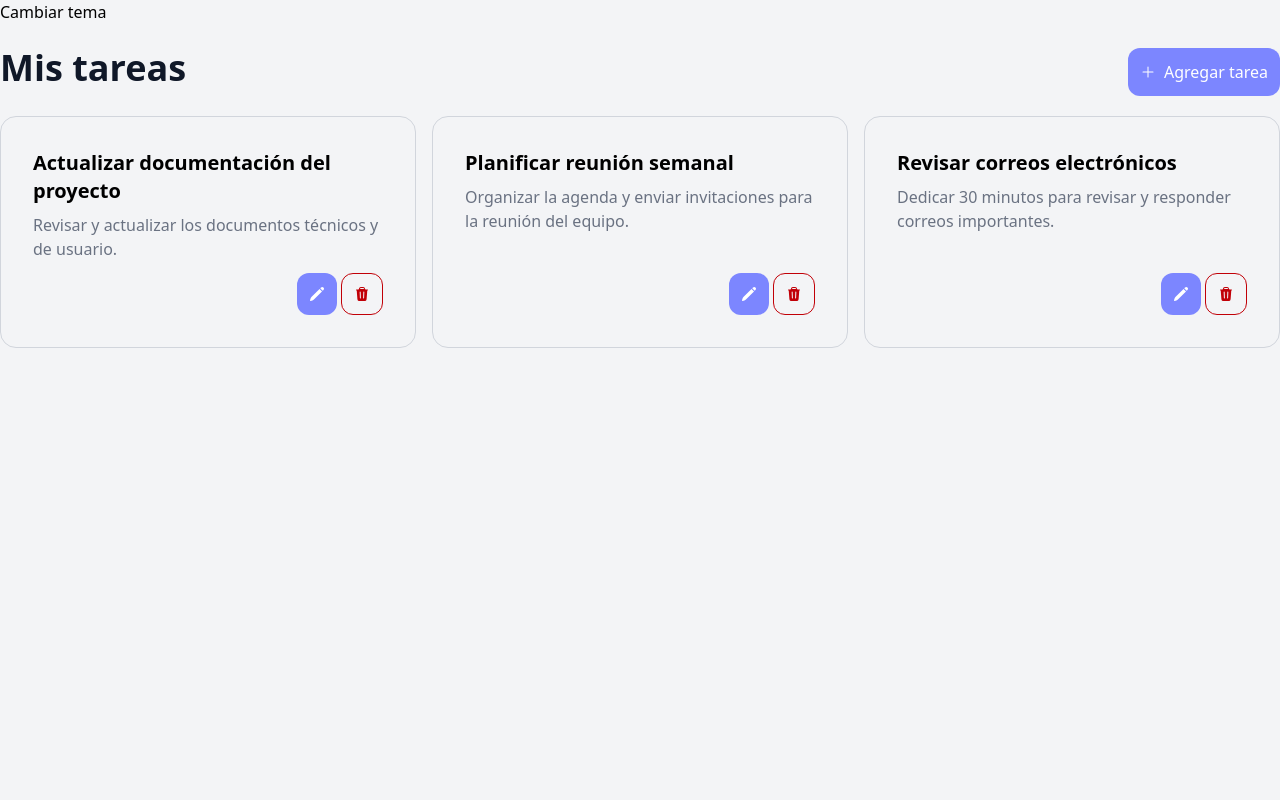
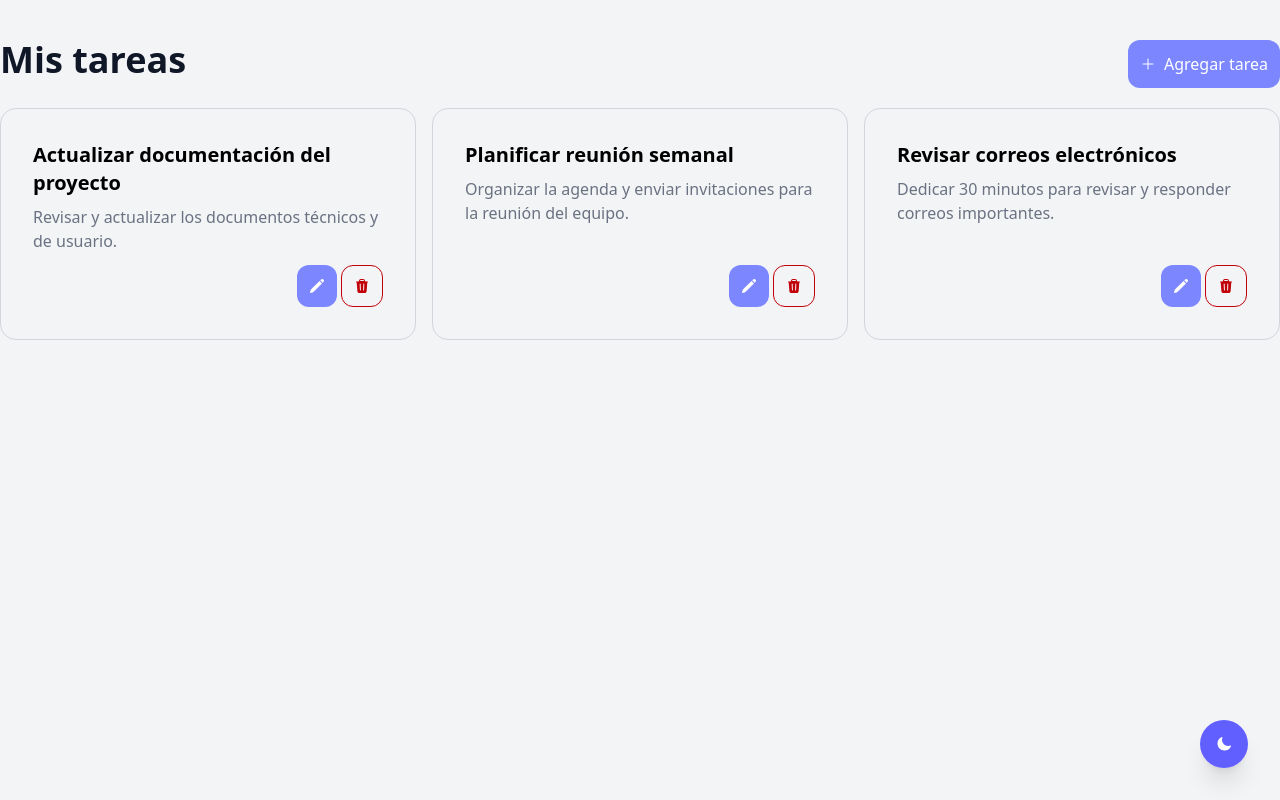
Before and after one commit to josemcj/task-manager, a React (Vite) app: page / in a window 1280 px wide. Built offline with nearby package versions, Linux system fonts and the light colour scheme.

Commit message:
feat: Agrega boton para cambiar theme

```diff
--- a/src/App.jsx
+++ b/src/App.jsx
@@ -1,38 +1,14 @@
-import { useState } from 'react';
+import ToggleThemeBtn from 'components/ToggleThemeBtn';
 import TasksPage from '@/pages/tasks';
-import { useEffect } from 'react';
 
 function App() {
-  const [theme, setTheme] = useState(() => {
-    if (window.matchMedia('(prefers-color-scheme: dark)').matches) {
-      return 'dark';
-    }
-
-    return 'light';
-  });
-
-  const handleChangeTheme = () => {
-    const newTheme = theme === 'light' ? 'dark' : 'light';
-    setTheme(newTheme);
-  };
-
-  useEffect(() => {
-    if (theme === 'dark') {
-      document.querySelector('html').classList.add('dark');
-    } else {
-      document.querySelector('html').classList.remove('dark');
-    }
-  }, [theme]);
-
   return (
     <>
-      <button type="button" onClick={handleChangeTheme}>
-        Cambiar tema
-      </button>
-
-      <main className="py-6">
+      <main className="py-10">
         <TasksPage />
       </main>
+
+      <ToggleThemeBtn />
     </>
   );
 }
--- /dev/null
+++ b/src/components/ToggleThemeBtn.jsx
@@ -0,0 +1,50 @@
+import { useState, useEffect } from 'react';
+import { MoonIcon, SunIcon } from '@heroicons/react/24/solid';
+
+function ToggleThemeBtn() {
+  const [theme, setTheme] = useState(() => {
+    if (window.matchMedia('(prefers-color-scheme: dark)').matches) {
+      return 'dark';
+    }
+
+    return 'light';
+  });
+
+  const handleChangeTheme = () => {
+    const newTheme = theme === 'light' ? 'dark' : 'light';
+    setTheme(newTheme);
+  };
+
+  useEffect(() => {
+    if (theme === 'dark') {
+      document.querySelector('html').classList.add('dark');
+    } else {
+      document.querySelector('html').classList.remove('dark');
+    }
+  }, [theme]);
+
+  return (
+    <button
+      onClick={handleChangeTheme}
+      className="
+        fixed
+        bottom-8
+        right-8
+        p-4
+        rounded-full
+        bg-indigo-500
+        text-white
+        shadow-xl
+        hover:bg-indigo-600
+        dark:bg-indigo-600
+        dark:hover:bg-indigo-700
+        transition-colors
+        cursor-pointer
+      "
+      title="Cambiar tema">
+      {theme === 'light' ? <MoonIcon className="size-4" /> : <SunIcon className="size-4" />}
+    </button>
+  );
+}
+
+export default ToggleThemeBtn;
```
